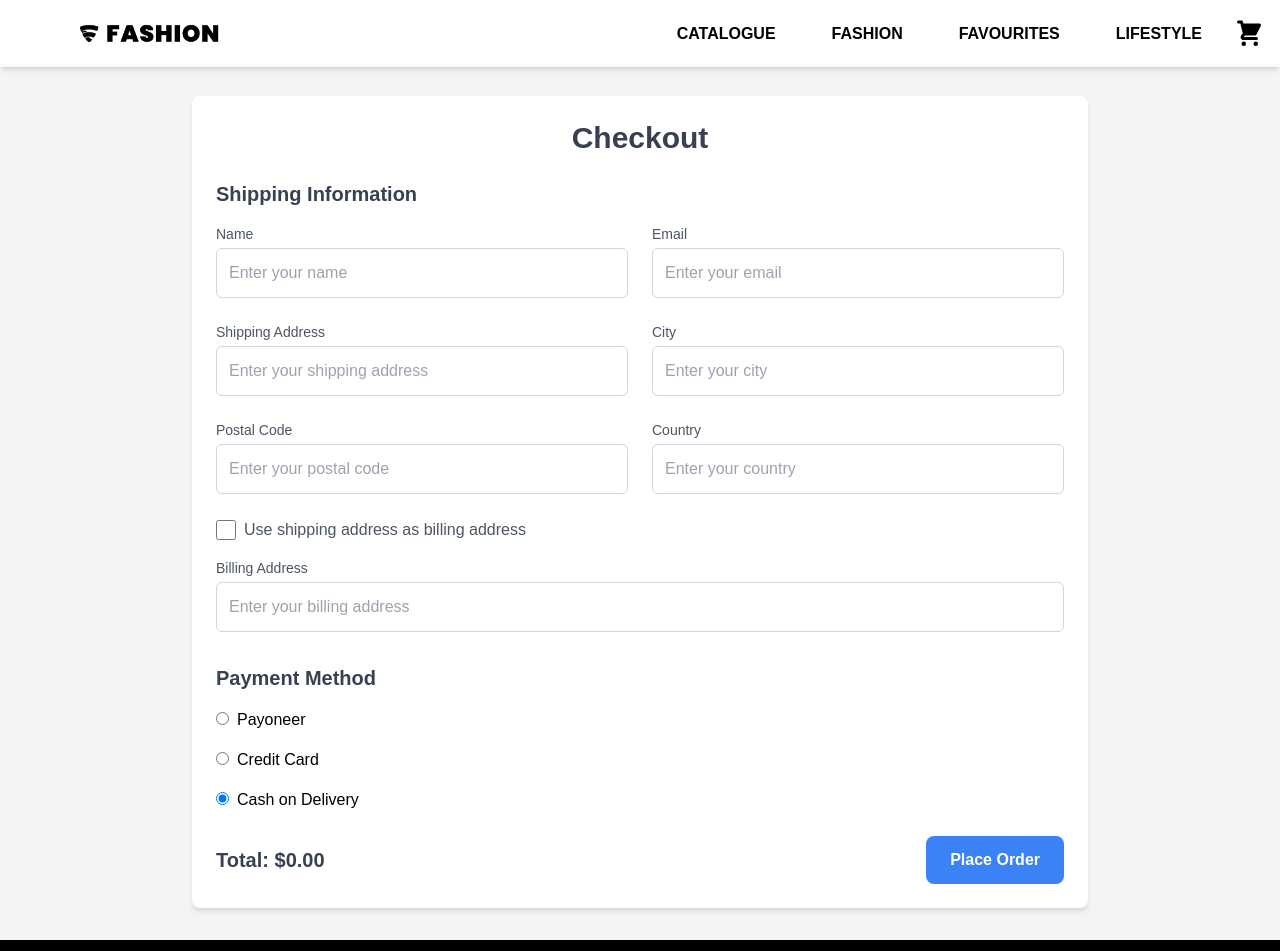
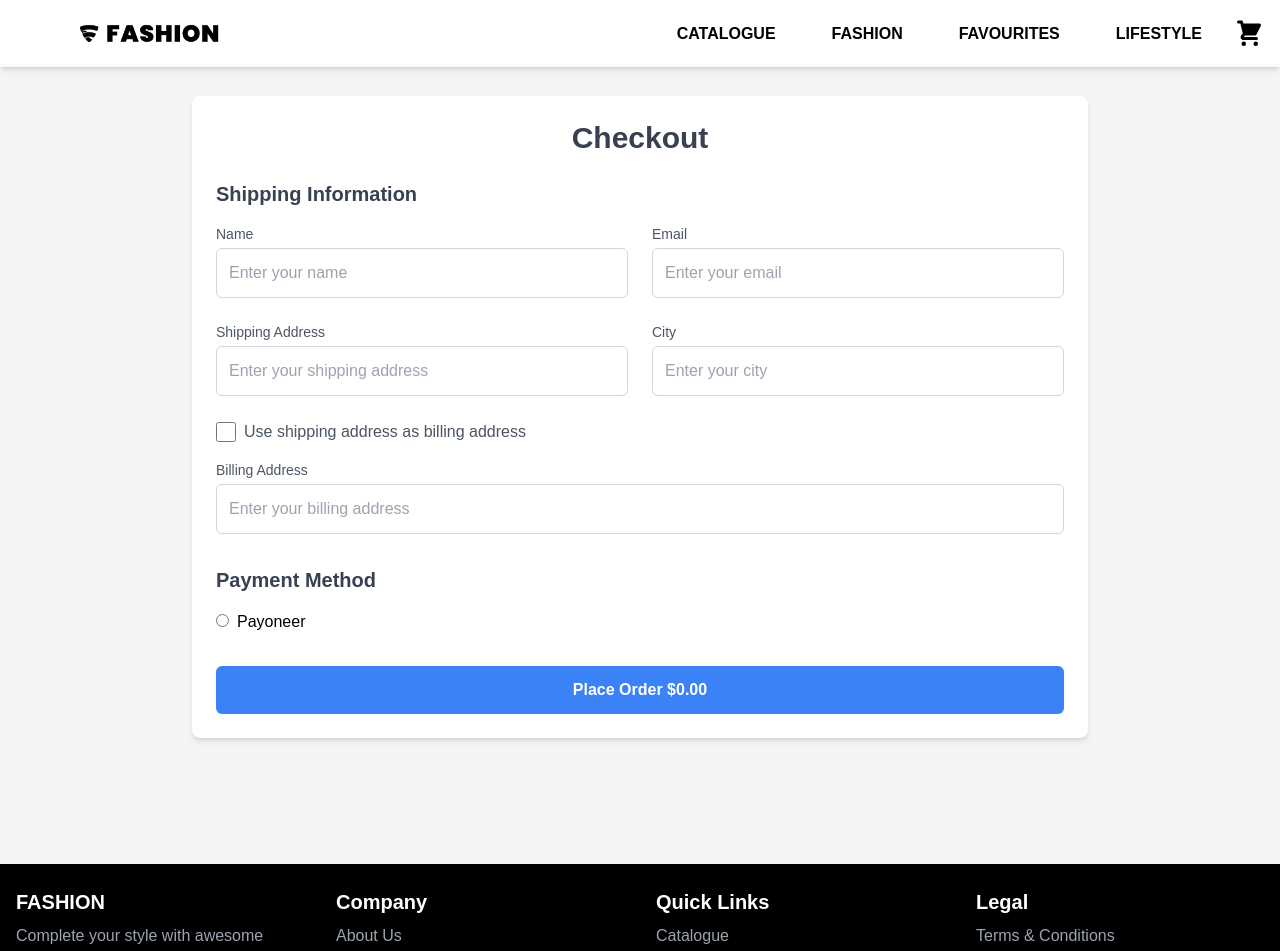
Before and after one commit to MYousuf-Codes/full-stack-nextjs-ecommerce, a Next.js app: page /checkout in a window 1280 px wide. Shown: the top 951 px of the page. Built offline with nearby package versions, Linux system fonts and the light colour scheme.

Commit message:
/checkout Updated

```diff
--- a/src/app/checkout/page.tsx
+++ b/src/app/checkout/page.tsx
@@ -1,14 +1,14 @@
 "use client";
 
 import React, { useState, useEffect } from "react";
-import { useCartContext } from "@/CartContext"; // Ensure this context is implemented
+import { useCartContext } from "@/CartContext"; // Ensure this context is implemented and provides `cart`.
 import { useSearchParams } from "next/navigation";
 
 const CheckOut: React.FC = () => {
-  const { cart } = useCartContext();
+  const { cart = [] } = useCartContext() || {}; // Fallback to avoid crashes if the context isn't available.
   const searchParams = useSearchParams();
 
-  const [checkoutItems, setCheckoutItems] = useState(cart || []);
+  const [checkoutItems, setCheckoutItems] = useState(cart);
   const [formData, setFormData] = useState({
     name: "",
     email: "",
@@ -29,15 +29,21 @@ const CheckOut: React.FC = () => {
   const [isLoading, setIsLoading] = useState(false);
   const [errorMessage, setErrorMessage] = useState("");
 
+  // Handle search params for direct product checkout
   useEffect(() => {
     const product = searchParams.get("product");
     if (product) {
+      try {
         setCheckoutItems([JSON.parse(product)]);
+      } catch {
+        setErrorMessage("Invalid product data in the URL.");
+      }
     } else {
       setCheckoutItems(cart);
     }
   }, [searchParams, cart]);
 
+  // Sync billing address with shipping if the checkbox is checked
   useEffect(() => {
     if (useShippingAsBilling) {
       setFormData((prev) => ({
@@ -48,12 +54,14 @@ const CheckOut: React.FC = () => {
     }
   }, [useShippingAsBilling]);
 
+  // Calculate total amount
   const totalAmount = checkoutItems.reduce(
     (total, item) =>
-      total + (item.discountPrice || item.price) * item.quantity,
+      total + (item.discountPrice || item.price || 0) * (item.quantity || 1),
     0
   );
 
+  // Handle form input changes
   const handleChange = (
     e: React.ChangeEvent<HTMLInputElement | HTMLSelectElement>
   ) => {
@@ -61,7 +69,7 @@ const CheckOut: React.FC = () => {
     setFormData((prev) => ({ ...prev, [name]: value }));
 
     if (name === "paymentMethod") {
-      // Reset payment-specific fields when the method changes
+      // Reset payment-specific fields when payment method changes
       setFormData((prev) => ({
         ...prev,
         payoneerEmail: "",
@@ -71,21 +79,32 @@ const CheckOut: React.FC = () => {
         securityCode: "",
       }));
 
-      // Check if the user selected Payoneer or Credit Card while using shipping address as billing
+      // Error message if specific payment methods are incompatible
       if (value === "Payoneer" || value === "creditCard") {
-        if (useShippingAsBilling) {
         setErrorMessage(
-            `To pay through ${value}, you need to uncheck "Use Shipping Address as Billing Address."`
+          useShippingAsBilling
+            ? `Uncheck "Use Shipping Address as Billing Address" for ${value} payment.`
+            : ""
         );
-        } else {
-          setErrorMessage("");
-        }
       }
     }
   };
 
+  // Submit form
   const handleSubmit = (e: React.FormEvent) => {
     e.preventDefault();
+
+    // Validate required fields
+    if (
+      !formData.name ||
+      !formData.email ||
+      !formData.shippingAddress ||
+      (!useShippingAsBilling && !formData.billingAddress)
+    ) {
+      setErrorMessage("Please fill in all required fields.");
+      return;
+    }
+
     setIsLoading(true);
 
     // Simulate API call
@@ -103,6 +122,7 @@ const CheckOut: React.FC = () => {
         </h1>
 
         <form onSubmit={handleSubmit}>
+          {/* Shipping Information */}
           <h2 className="text-xl font-semibold mb-4 text-gray-700">
             Shipping Information
           </h2>
@@ -119,6 +139,8 @@ const CheckOut: React.FC = () => {
                 onChange={handleChange}
                 className="w-full mt-1 p-3 border border-gray-300 rounded-md focus:outline-none focus:ring-2 focus:ring-blue-500"
                 placeholder="Enter your name"
+                required
+                aria-label="Name"
               />
             </div>
 
@@ -134,6 +156,8 @@ const CheckOut: React.FC = () => {
                 onChange={handleChange}
                 className="w-full mt-1 p-3 border border-gray-300 rounded-md focus:outline-none focus:ring-2 focus:ring-blue-500"
                 placeholder="Enter your email"
+                required
+                aria-label="Email"
               />
             </div>
 
@@ -149,6 +173,8 @@ const CheckOut: React.FC = () => {
                 onChange={handleChange}
                 className="w-full mt-1 p-3 border border-gray-300 rounded-md focus:outline-none focus:ring-2 focus:ring-blue-500"
                 placeholder="Enter your shipping address"
+                required
+                aria-label="Shipping Address"
               />
             </div>
 
@@ -164,36 +190,8 @@ const CheckOut: React.FC = () => {
                 onChange={handleChange}
                 className="w-full mt-1 p-3 border border-gray-300 rounded-md focus:outline-none focus:ring-2 focus:ring-blue-500"
                 placeholder="Enter your city"
-              />
-            </div>
-
-            {/* Postal Code */}
-            <div>
-              <label className="block text-sm font-medium text-gray-600">
-                Postal Code
-              </label>
-              <input
-                type="text"
-                name="postalCode"
-                value={formData.postalCode}
-                onChange={handleChange}
-                className="w-full mt-1 p-3 border border-gray-300 rounded-md focus:outline-none focus:ring-2 focus:ring-blue-500"
-                placeholder="Enter your postal code"
-              />
-            </div>
-
-            {/* Country */}
-            <div>
-              <label className="block text-sm font-medium text-gray-600">
-                Country
-              </label>
-              <input
-                type="text"
-                name="country"
-                value={formData.country}
-                onChange={handleChange}
-                className="w-full mt-1 p-3 border border-gray-300 rounded-md focus:outline-none focus:ring-2 focus:ring-blue-500"
-                placeholder="Enter your country"
+                required
+                aria-label="City"
               />
             </div>
           </div>
@@ -223,6 +221,8 @@ const CheckOut: React.FC = () => {
                 onChange={handleChange}
                 className="w-full mt-1 p-3 border border-gray-300 rounded-md focus:outline-none focus:ring-2 focus:ring-blue-500"
                 placeholder="Enter your billing address"
+                required={!useShippingAsBilling}
+                aria-label="Billing Address"
               />
             </div>
           )}
@@ -255,67 +255,28 @@ const CheckOut: React.FC = () => {
                   onChange={handleChange}
                   className="w-full mt-1 p-3 border border-gray-300 rounded-md focus:outline-none focus:ring-2 focus:ring-blue-500"
                   placeholder="Enter your Payoneer email"
+                  required
+                  aria-label="Payoneer Email"
                 />
               </div>
             )}
-
-            <label className="block">
-              <input
-                type="radio"
-                name="paymentMethod"
-                value="creditCard"
-                checked={formData.paymentMethod === "creditCard"}
-                onChange={handleChange}
-                className="mr-2"
-              />
-              Credit Card
-            </label>
-            {formData.paymentMethod === "creditCard" && (
-              <div className="mt-4">
-                <label className="block text-sm font-medium text-gray-600">
-                  Card Number
-                </label>
-                <input
-                  type="text"
-                  name="cardNumber"
-                  value={formData.cardNumber}
-                  onChange={handleChange}
-                  className="w-full mt-1 p-3 border border-gray-300 rounded-md focus:outline-none focus:ring-2 focus:ring-blue-500"
-                  placeholder="Enter your card number"
-                />
-              </div>
-            )}
-
-            <label className="block">
-              <input
-                type="radio"
-                name="paymentMethod"
-                value="cashOnDelivery"
-                checked={formData.paymentMethod === "cashOnDelivery"}
-                onChange={handleChange}
-                className="mr-2"
-              />
-              Cash on Delivery
-            </label>
           </div>
 
-          {/* Error Message */}
+          {/* Error Messages */}
           {errorMessage && (
             <div className="mt-4 text-red-500 text-sm">{errorMessage}</div>
           )}
 
-          <div className="mt-6 flex justify-between items-center">
-            <span className="font-semibold text-xl text-gray-700">
-              Total: ${totalAmount.toFixed(2)}
-            </span>
+          {/* Submit */}
           <button
             type="submit"
             disabled={isLoading}
-              className="px-6 py-3 bg-blue-500 text-white font-semibold rounded-lg focus:outline-none"
+            className={`w-full mt-8 p-3 ${
+              isLoading ? "bg-gray-300" : "bg-blue-500"
+            } text-white font-semibold rounded-md focus:outline-none`}
           >
-              {isLoading ? "Processing..." : "Place Order"}
+            {isLoading ? "Processing..." : `Place Order $${totalAmount.toFixed(2)}`}
           </button>
-          </div>
         </form>
       </div>
     </main>
```
Lines whose indentation alone changed are shown as unchanged.
